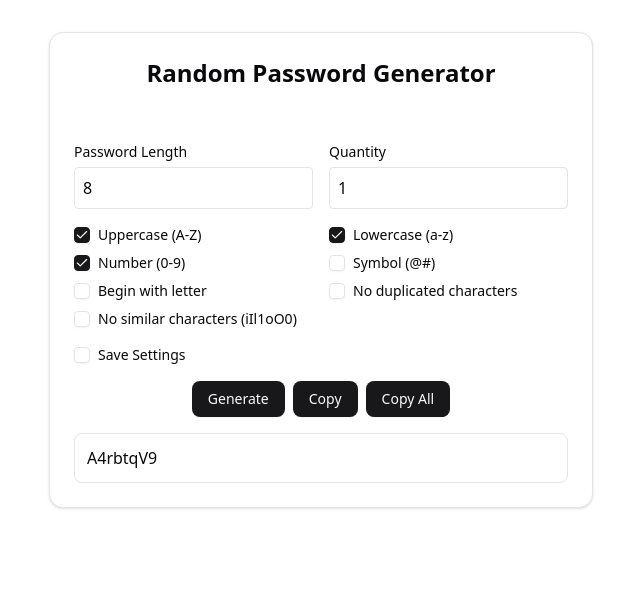
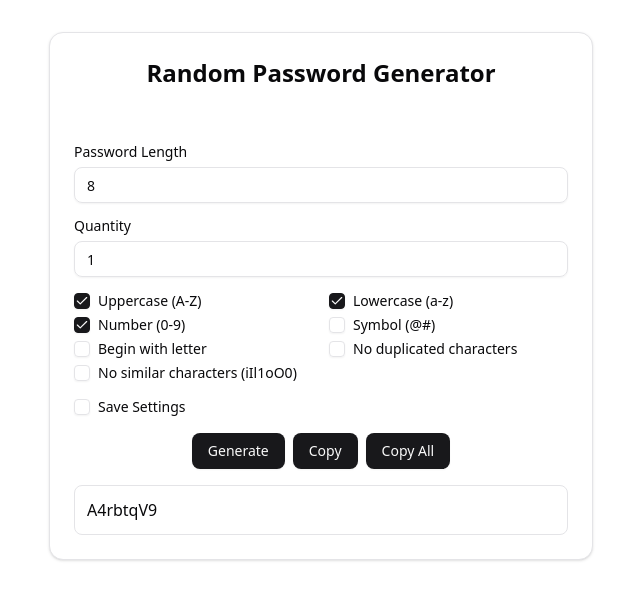
Before and after one commit to teerakanotk/random-password-generator, a Next.js app: page / in a window 1280 px wide. Shown: the top 600 px of the page, without its empty margins (319-959 px from the left). Built offline with nearby package versions, Linux system fonts and the light colour scheme.

Commit message:
refactor: reorganize imports and replace native input with custom Input component in PasswordForm

```diff
--- a/components/password-form.jsx
+++ b/components/password-form.jsx
@@ -1,4 +1,10 @@
 "use client";
+
+import {
+  inputFields,
+  checkboxOptions,
+  saveSettingsOption,
+} from "@/utils/config";
 
 import {
   Form,
@@ -8,12 +14,8 @@ import {
   FormLabel,
   FormMessage,
 } from "@/components/ui/form";
+import { Input } from "@/components/ui/input";
 import { Checkbox } from "@/components/ui/checkbox";
-import {
-  inputFields,
-  checkboxOptions,
-  saveSettingsOption,
-} from "@/utils/config";
 import { ButtonGroup } from "@/components/button-group";
 
 export function PasswordForm({
@@ -31,7 +33,7 @@ export function PasswordForm({
         onSubmit={form.handleSubmit(onSubmit)}
         className="flex flex-col gap-4"
       >
-        <div className="grid md:grid-cols-2 gap-4">
+        <div className="grid gap-4">
           {inputFields.map((field) => (
             <FormField
               key={field.id}
@@ -41,7 +43,7 @@ export function PasswordForm({
                 <FormItem>
                   <FormLabel>{field.label}</FormLabel>
                   <FormControl>
-                    <input
+                    <Input
                       type={field.type}
                       min={field.min}
                       max={field.max}
@@ -49,7 +51,6 @@ export function PasswordForm({
                       onChange={(e) =>
                         rhfField.onChange(Number(e.target.value))
                       }
-                      className="w-full p-2 border rounded"
                     />
                   </FormControl>
                   <FormMessage />
@@ -83,13 +84,13 @@ export function PasswordForm({
                         className="cursor-pointer"
                       />
                     </FormControl>
-                    <FormLabel className="text-sm font-normal">
+                    <FormLabel className="font-normal">
                       {option.label}
                     </FormLabel>
+                    <FormMessage />
                   </FormItem>
                 ))}
               </div>
-              <FormMessage />
             </FormItem>
           )}
         />
@@ -114,6 +115,8 @@ export function PasswordForm({
           )}
         />
 
+        <FormMessage />
+
         <ButtonGroup
           passwords={passwords}
           copiedIndex={copiedIndex}
```
